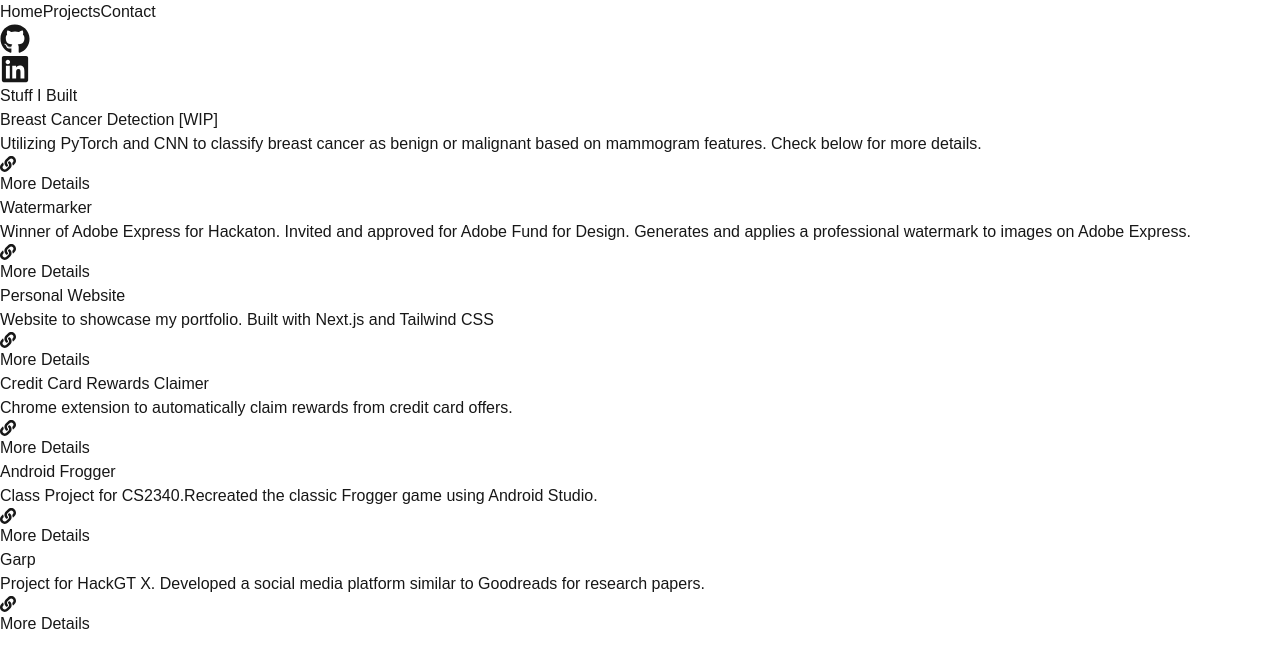
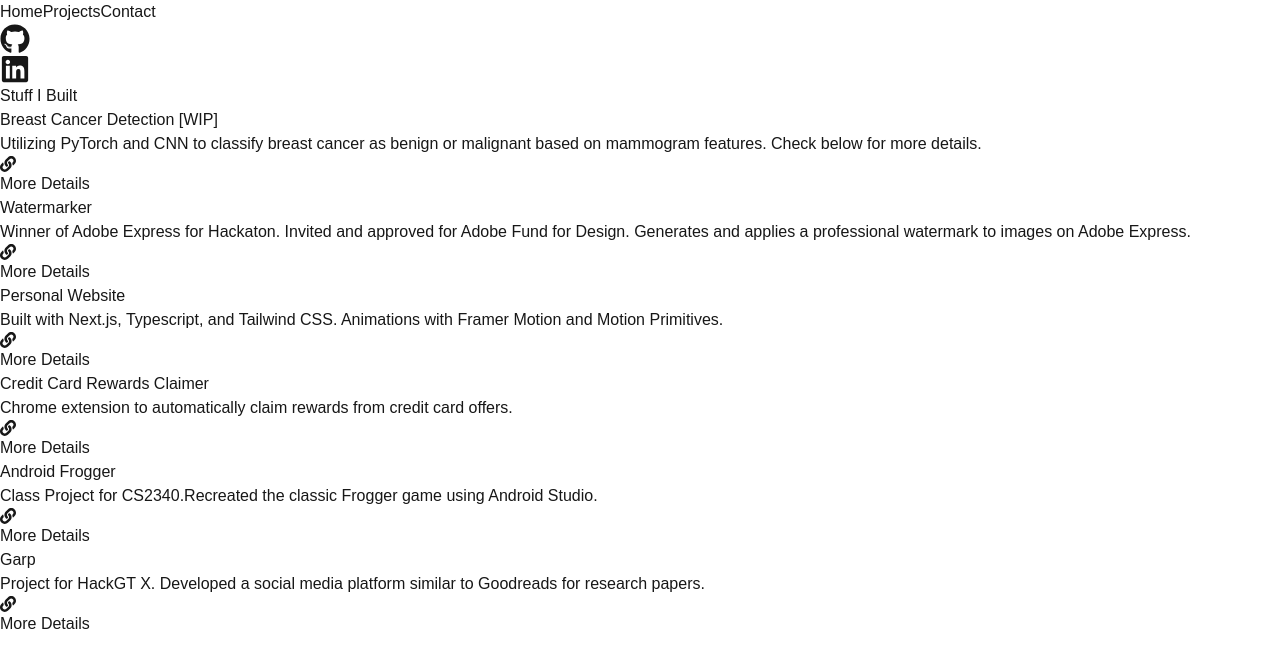
Before and after one commit to Peterw135/Portfolio, a Next.js app: page /projects in a window 1280 px wide. Shown: the top 668 px of the page. Built offline with nearby package versions, Linux system fonts and the light colour scheme.

Commit message:
Fixed some things

```diff
--- a/src/app/page.tsx
+++ b/src/app/page.tsx
@@ -46,7 +46,7 @@
                 <p>My first time programming was in high school when my high school first introduced a programming class. At first I didnt enjoy programming
                   because we worked with Turtle code which I thought was boring. Over COVID-19, I kept seeing articles about how Machine Learning was accelerating
                   our development of the vaccine and I realized that coding was more than just turtle code. Later on I also learned about the world of sneaker reselling
-                  and how people were using software to increase their chance of getting a limited shoe.I tried creating my own software but realized that it was more than
+                  and how people were using software to increase their chance of getting a limited shoe. I tried creating my own software but realized that it was more than
                   just writing scripts as there are anti-bot measures in place. As someone who was undecided on their major at the time, I realized that Computer Science
                   was the field I wanted to pursue.
                 </p>
--- a/src/app/projects/page.tsx
+++ b/src/app/projects/page.tsx
@@ -45,7 +45,7 @@
                     />
                     <ProjectCard
                         title="Personal Website"
-                        description="Website to showcase my portfolio. Built with Next.js and Tailwind CSS"
+                        description="Built with Next.js, Typescript, and Tailwind CSS. Animations with Framer Motion and Motion Primitives."
                         link="https://github.com/Peterw135/Portfolio.git"
                     />
                     <ProjectCard
```
